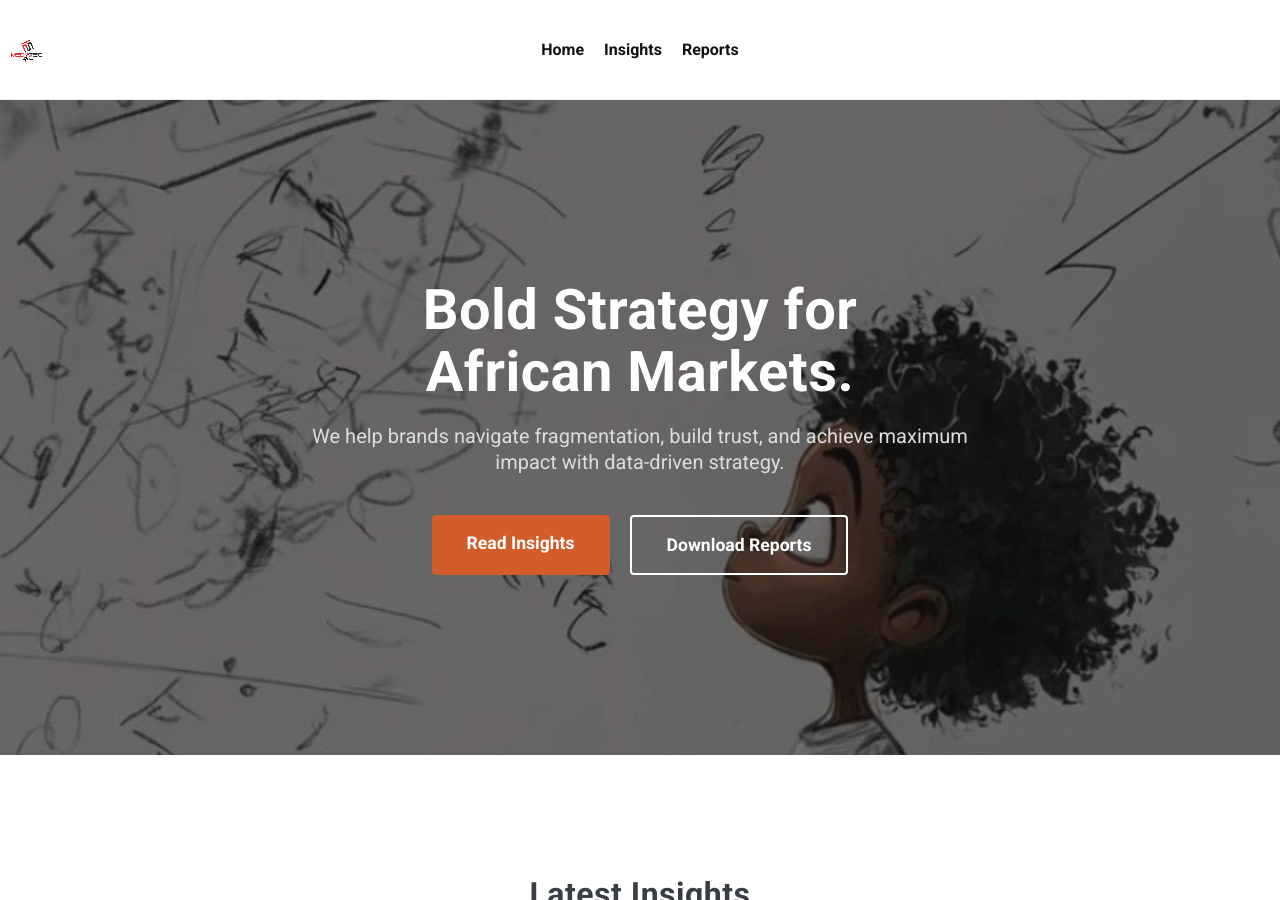
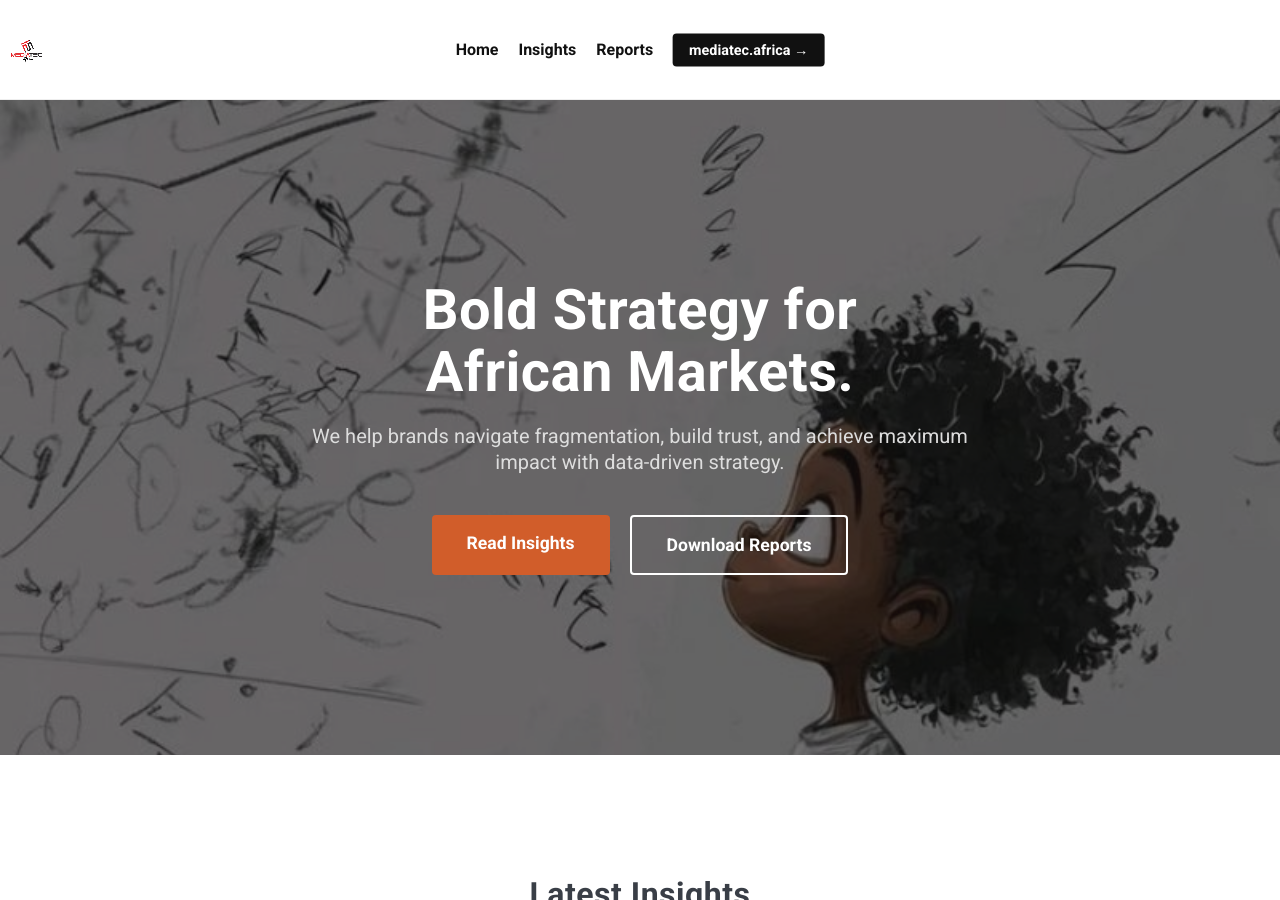
Before and after one commit to vrmshamba/mediatec-insights, a Jekyll site: the page built from index.html, in a window 1280 px wide and 900 px high. Built offline with Jekyll 4.4.1, drawn with Linux system fonts in a browser that asks for light colours; nearby versions of some CDN libraries; the list of posts is cut into pages by our own code.

Commit message:
Update header.html
Signed-off-by: suziengatia <127926050+vrmshamba@users.noreply.github.com>

```diff
--- a/_includes/header.html
+++ b/_includes/header.html
@@ -6,16 +6,22 @@
         {% if site.data.settings.logo %}
           <img src="{{ site.baseurl }}/images/{{ site.data.settings.logo }}" alt="Logo" style="height: 40px;">
         {% else %}
-          <strong>{{ site.title }}</strong>
+          <strong style="font-size: 1.25rem; color: #111;">{{ site.title }}</strong>
         {% endif %}
       </a>
     </div>
 
     <nav class="main-nav">
-      <ul style="list-style: none; display: flex; gap: 20px; margin: 0; padding: 0;">
+      <ul style="list-style: none; display: flex; gap: 20px; margin: 0; padding: 0; align-items: center;">
         <li><a href="{{ site.baseurl }}/" style="text-decoration: none; color: #111; font-weight: bold;">Home</a></li>
         <li><a href="{{ site.baseurl }}/insights" style="text-decoration: none; color: #111; font-weight: bold;">Insights</a></li>
         <li><a href="{{ site.baseurl }}/reports" style="text-decoration: none; color: #111; font-weight: bold;">Reports</a></li>
+        <!-- Link to Main Site -->
+        <li>
+          <a href="https://mediatec.africa" target="_blank" style="background: #111; color: white; padding: 8px 16px; border-radius: 4px; text-decoration: none; font-weight: bold; font-size: 0.9em; transition: opacity 0.2s;">
+            mediatec.africa &rarr;
+          </a>
+        </li>
       </ul>
     </nav>
 
```
